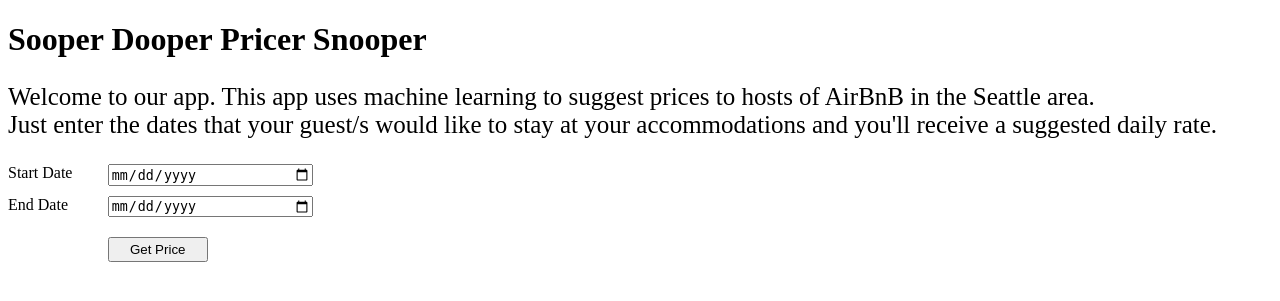
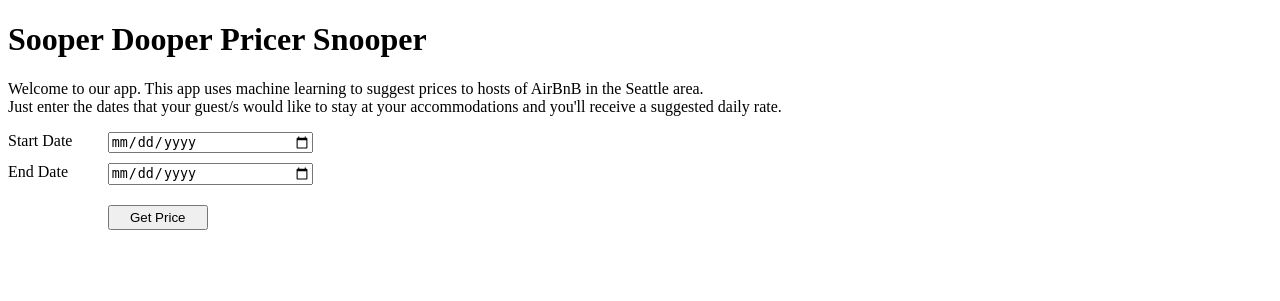
Before and after one commit to SooperDooper1/SooperDooperPricerSnooper, a FastAPI app: page / in a window 1280 px wide. Shown: the top 301 px of the page. Run offline with FastAPI, Linux system fonts and the light colour scheme.

Commit message:
font formatting to 15px size

```diff
--- a/app/static/sooper_style.css
+++ b/app/static/sooper_style.css
@@ -71,5 +71,5 @@ label [for=zip_code]{
 }
 
 #welcome_text{
-    font-size: 25px;
+    font-size: 16px;
 }
```
